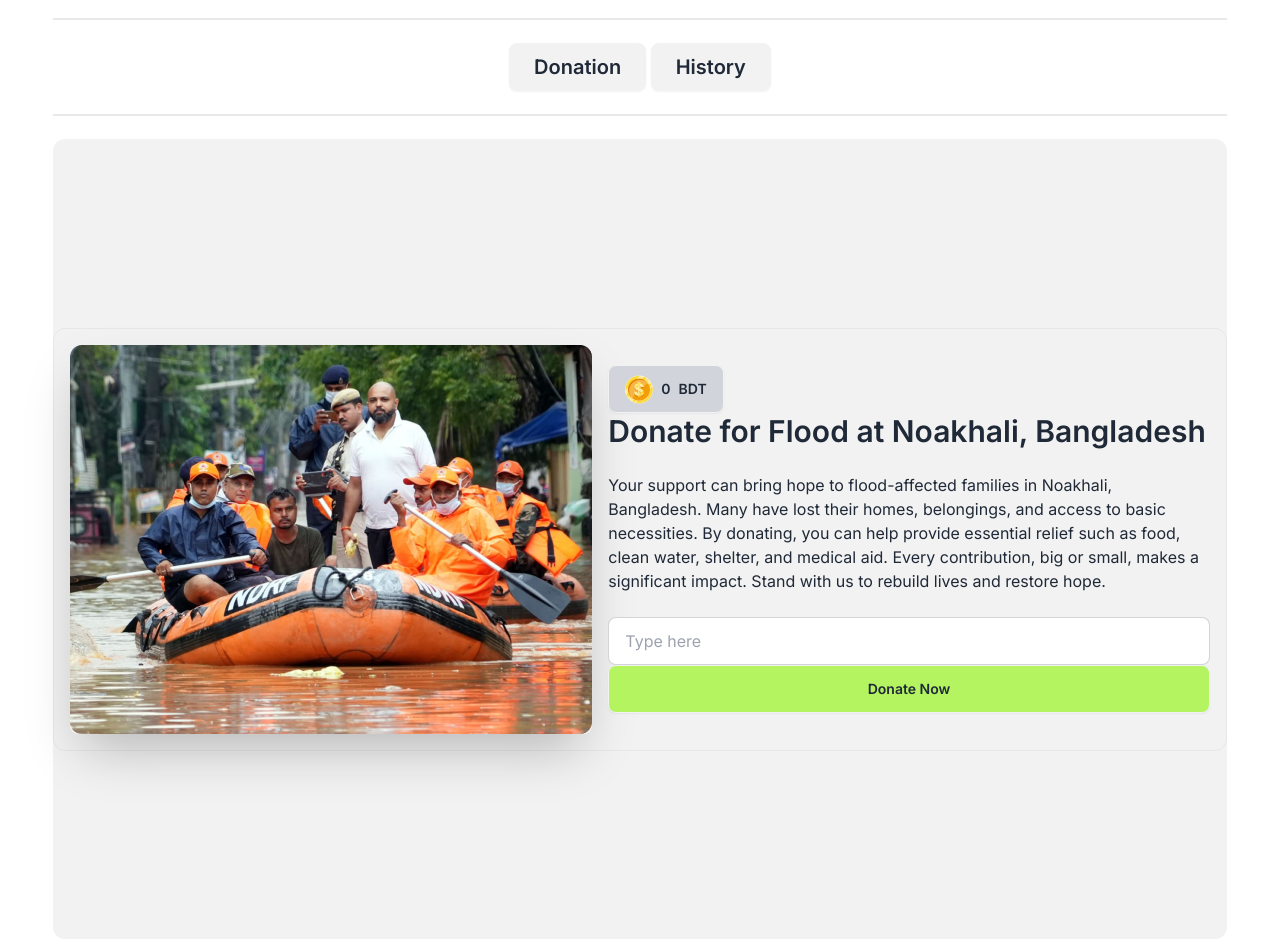
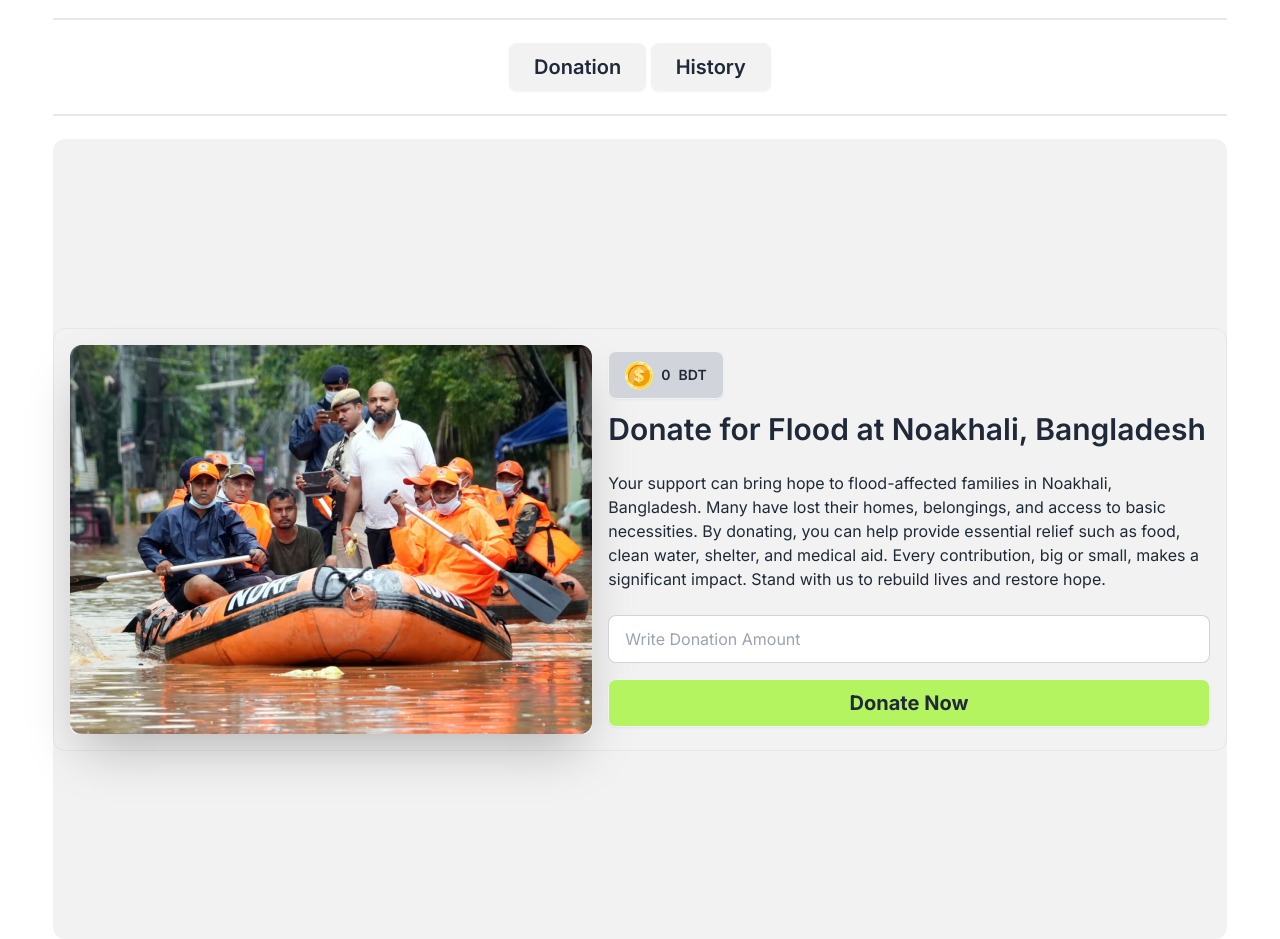
Before and after one commit to MohammadRayhan190720/PH-assainment--5, a plain HTML site: page index.html in a window 1280 px wide. Shown: the part 109-1048 px from the top of the page. Drawn offline with nearby package versions, Linux system fonts and the light colour scheme.

Commit message:
Donate for Flood at Noakhali, Bangladesh

```diff
--- a/index.html
+++ b/index.html
@@ -76,20 +76,20 @@
     <div class="hero-content flex-col lg:flex-row border rounded-xl">
     <img
       src="./images/noakhali.png" alt="noyakhali-flood"
-      class="max-w-4xl rounded-lg shadow-2xl" />
+      class="max-w-sm lg:max-w-4xl rounded-lg shadow-2xl" />
     <div>
       <button class="btn bg-gray-300">
         <img src="./images/coin.png" alt="coin">
         <span>0</span>
         <span>BDT</span>
       </button>
-      <h1 class="text-3xl font-semibold">Donate for Flood at Noakhali, Bangladesh</h1>
+      <h1 class="text-3xl font-semibold mt-3">Donate for Flood at Noakhali, Bangladesh</h1>
       <p class="py-6">
         Your support can bring hope to flood-affected families in Noakhali, Bangladesh. Many have lost their homes, belongings, and access to basic necessities. By donating, you can help provide essential relief such as food, clean water, shelter, and medical aid. Every contribution, big or small, makes a significant impact. Stand with us to rebuild lives and restore hope.
       </p>
-      <input type="text" placeholder="Type here" class="input input-bordered w-full" />
+      <input type="text" placeholder="Write Donation Amount" class="input input-bordered w-full" />
 
-      <button class="btn bg-buttonColor w-full">Donate Now</button>
+      <button class="btn bg-buttonColor w-full text-xl font-bold mt-4">Donate Now</button>
     </div>
   </div>
 </div>
```
